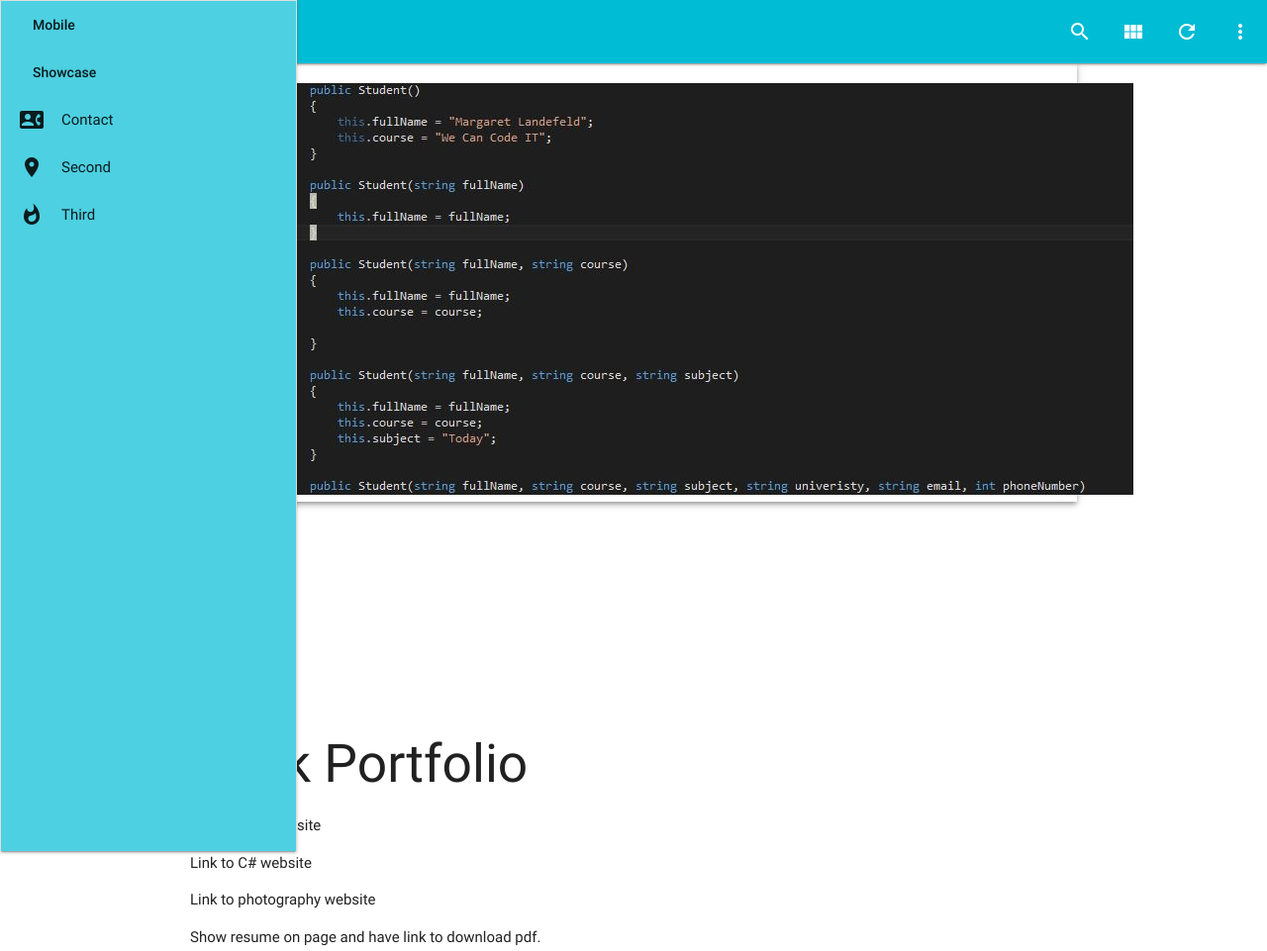
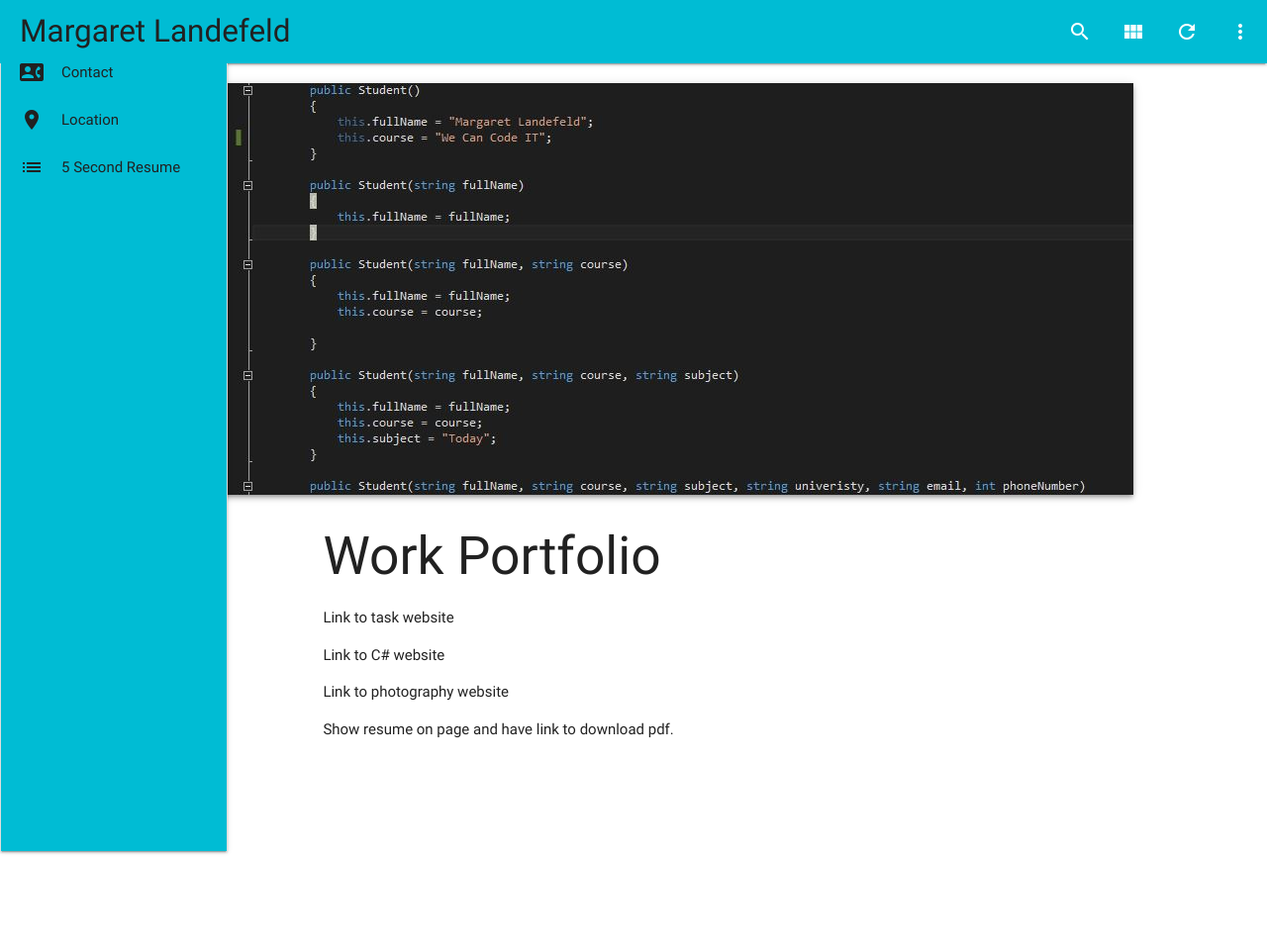
Before and after one commit to mlandefeld/mlandefeld.github.io, a plain HTML site: page index.html in a window 1280 px wide. Shown: the whole page at 99% size. After the commit the page ends 800 px from the top, so only its background shows below. Drawn offline with nearby package versions, Linux system fonts and the light colour scheme.

Commit message:
layout and style changes

```diff
--- a/css/stylesheet.css
+++ b/css/stylesheet.css
@@ -1,7 +1,18 @@
-.nav-wrapper{
+.cs-code .container{
+    padding-left:230px;
+}
+nav .nav-wrapper{
+    background-color:#00BCD4;
+    color:#727272;
+    z-index: 1000;
+}
+nav .brand-logo{
+    color:#212121;
+    padding-left:20px;
+}
+.side-nav{
     background-color:#00BCD4;
     color:#212121;
+    width: 230px;
+
 }
-.nav{
-    z-index:100;
-}
--- a/index.html
+++ b/index.html
@@ -26,32 +26,22 @@
                 </div>
             </nav>
             <div class="container"><a href="#" data-activates="nav-mobile" class="button-collapse top-nav full hide-on-large-only"><i class="material-icons">menu</i></a></div>
-            <ul id="nav-mobile" class="side-nav fixed collapsible cyan lighten-2" data-collapsible="accordion" style="transform: translateX(0%);" bold"="">
+            <ul id="nav-mobile" class="side-nav fixed collapsible" data-collapsible="accordion" style="transform: translateX(0%);" bold"="">
                 <li class="bold"><a href="#" class="waves-effect waves-teal">Mobile</a></li>
-                <li class="bold"><a href="#" class="waves-effect waves-teal">Showcase</a></li>
                 <li>
-                    <div class="collapsible-header"><i class="material-icons">contact_phone</i>Contact</div>
-                    <div class="collapsible-body"><i class="material-icons">phone</i>216.392.3323</div>
-                    <div class="collapsible-body"><i class="material-icons">email</i><p>mlandefeld@gmail.com</p></div>
+                    <div class="collapsible-header waves-effect waves-grey lighten-2"><i class="material-icons">contact_phone</i>Contact</div>
+                    <div class="collapsible-body"><p>216.392.3323</p></div>
+                    <div class="collapsible-body"><p>mlandefeld@gmail.com</p></div>
                 </li>
                 <li>
-                    <div class="collapsible-header"><i class="material-icons">place</i>Second</div>
-                    <div class="collapsible-body"><p>Lorem ipsum dolor sit amet.</p></div>
+                    <div class="collapsible-header waves-effect waves-grey lighten-2"><i class="material-icons">place</i>Location</div>
+                    <div class="collapsible-body"><p>Cleveland, Ohio</p></div>
                 </li>
                 <li>
-                    <div class="collapsible-header"><i class="material-icons">whatshot</i>Third</div>
-                    <div class="collapsible-body"><p>Lorem ipsum dolor sit amet.</p></div>
-                </li>
-            </ul>
-            <a href="#" data-activates="slide-out" class="button-collapse"><i class="mdi-navigation-menu"></i></a>
-
-        </header>
-        <div class="container z-depth-2">
-            <!--background image of code snip. Really cool if have gif of typing code in visual studio for each project-->
-            <img class="cspic" src="images/CSCode.jpg" alt="C Sharp screenshot" style="margin-top: 20px;"/>
-        </div>
-
-
+                    <div class="collapsible-header waves-effect waves-grey lighten-2"><i class="material-icons">list</i>5 Second Resume</div>
+                    <div class="collapsible-body">
+                        <p>BA from Case Western Reserve University</p>
+                        <p>Seeking Software Engineering Position</p>
                         <div class="skills-list">
                             <p>Skills:</p>
                             <ul>
@@ -64,6 +54,18 @@
                                 <li>SASS/CSS</li>
                             </ul>
                         </div>
+                    </div>
+                </li>
+            </ul>
+            <a href="#" data-activates="slide-out" class="button-collapse"><i class="mdi-navigation-menu"></i></a>
+
+        </header>
+        <div class="container">
+            <!--background image of code snip. Really cool if have gif of typing code in visual studio for each project-->
+            <img class="cs-code z-depth-2" src="images/CSCode.jpg" alt="C Sharp screenshot" style="margin-top: 20px;" />
+
+
+
             <div class="container">
                 <!--Have a slider for screenshots of pictures from website in adition to links and link to github repository to view coded-->
                 <h2>Work Portfolio</h2>
@@ -72,6 +74,8 @@
                 <p>Link to photography website</p>
                 <p>Show resume on page and have link to download pdf.</p>
             </div>
+        </div>
+
         <script src="https://ajax.googleapis.com/ajax/libs/jquery/1.11.3/jquery.min.js"></script>
         <script src="https://cdnjs.cloudflare.com/ajax/libs/materialize/0.97.6/js/materialize.min.js"></script>
         <script>
```
Lines whose indentation alone changed are shown as unchanged.
